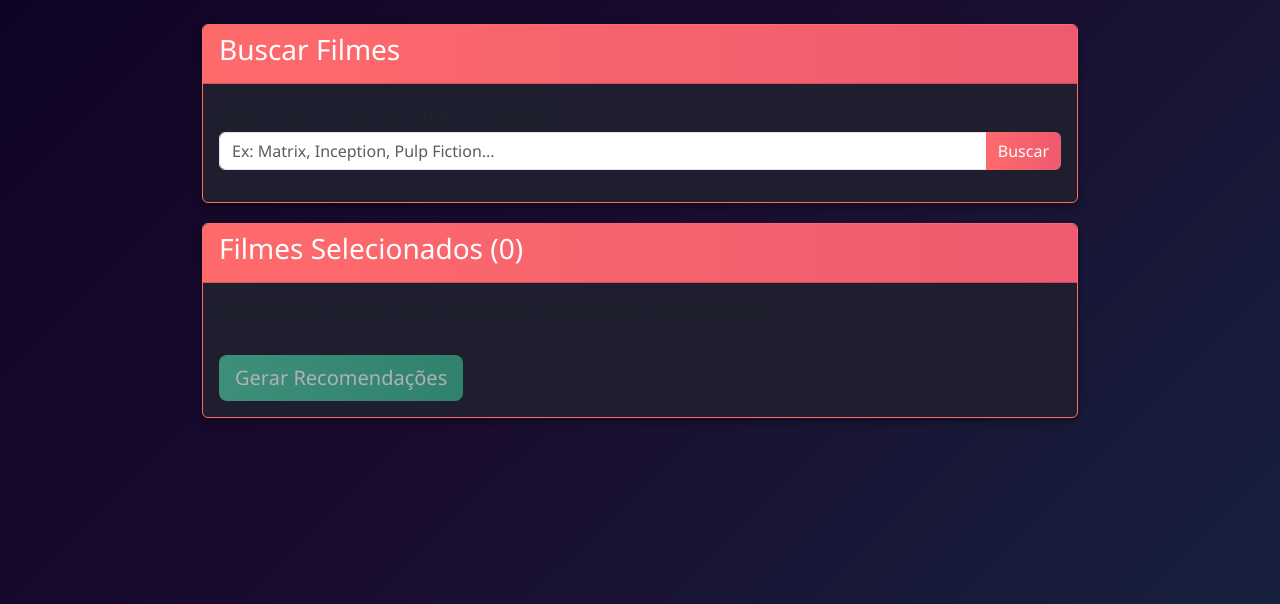
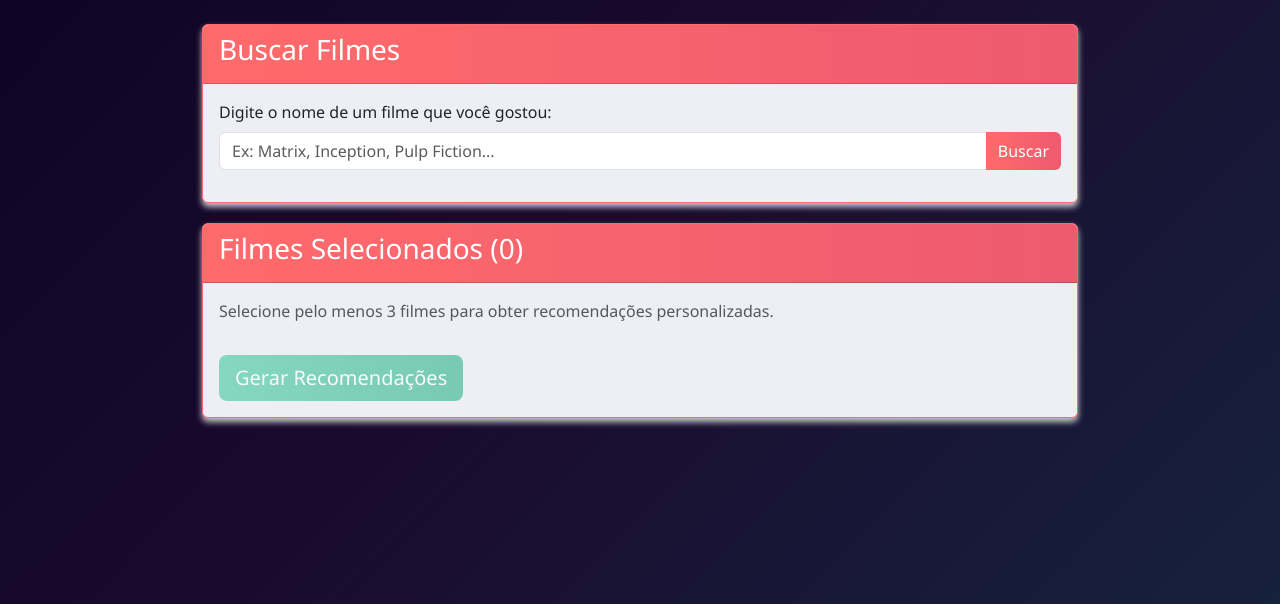
Before and after one commit to alexcristofari/TFG, a Flask app: template movies/templates/input.html in a window 1280 px wide. Shown: the part 196-800 px from the top of the page. Run offline with Flask 3, Linux system fonts and the light colour scheme; the template is opened without the code that fills it, so the values that code supplies are empty.

Commit message:
Update input.html

```diff
--- a/movies/templates/input.html
+++ b/movies/templates/input.html
@@ -16,10 +16,10 @@
             max-width: 900px;
         }
         .card {
-            background-color: #1e1e2f;
+            background-color: #eeeef5ff;
             border: 1px solid #ff6b6b;
             margin-bottom: 20px;
-            box-shadow: 0 4px 6px rgba(0, 0, 0, 0.3);
+            box-shadow: 0 4px 6px rgba(247, 241, 241, 0.82);
         }
         .card-header {
             background: linear-gradient(90deg, #ff6b6b 0%, #ee5a6f 100%);
@@ -41,7 +41,7 @@
             background: linear-gradient(90deg, #3bb78f 0%, #4ecca3 100%);
         }
         .search-result {
-            background-color: #2a2d3a;
+            background-color: #cfd3e4ff;
             padding: 10px;
             margin: 5px 0;
             border-radius: 5px;
@@ -49,10 +49,10 @@
             transition: background-color 0.3s;
         }
         .search-result:hover {
-            background-color: #3a3d4a;
+            background-color: #e1e3eeff;
         }
         .selected-movie {
-            background-color: #16213e;
+            background-color: #edeef3ff;
             padding: 10px;
             margin: 5px;
             border-radius: 5px;
```
